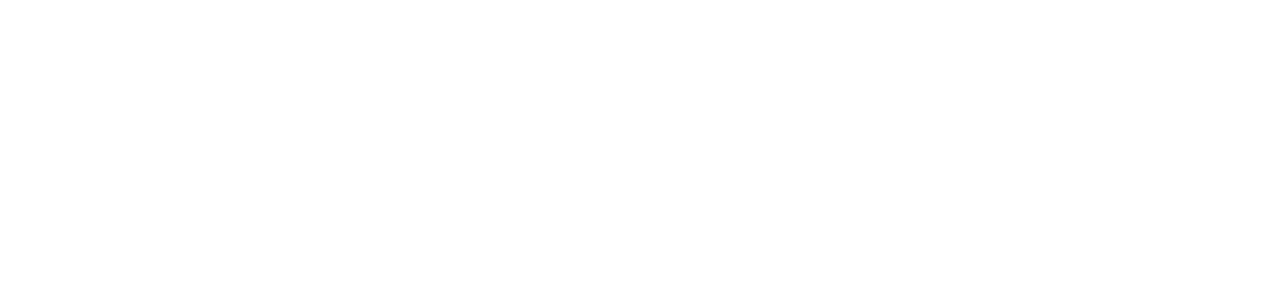
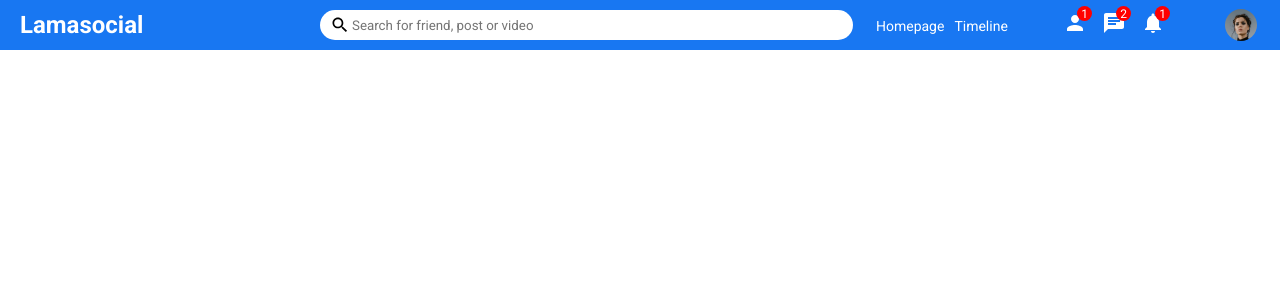
Before and after one commit to pappubarua1/soical-media-app-with-live-conversation, a React (Create React App) app in the folder client/: page / in a window 1280 px wide. Shown: the top 300 px of the page. Built offline with nearby package versions, Linux system fonts and the light colour scheme; the HTML template or start-up script is replaced by a standard one.

Commit message:
updated react files

```diff
--- a/client/src/components/topbar/Topbar.jsx
+++ b/client/src/components/topbar/Topbar.jsx
@@ -1,8 +1,42 @@
-import "./topbar.css"
+import "./topbar.css";
+import { Search, Person, Chat, Notifications } from "@material-ui/icons";
+
 export default function Topbar() {
-    return (
-        <div className="topbarContainer">
-       <div className="topbarLeft"></div>
+  return (
+    <div className="topbarContainer">
+      <div className="topbarLeft">
+        <span className="logo">Lamasocial</span>
+      </div>
+      <div className="topbarCenter">
+        <div className="searchbar">
+          <Search className="searchIcon" />
+          <input
+            placeholder="Search for friend, post or video"
+            className="searchInput"
+          />
         </div>
-    )
+      </div>
+      <div className="topbarRight">
+        <div className="topbarLinks">
+          <span className="topbarLink">Homepage</span>
+          <span className="topbarLink">Timeline</span>
+        </div>
+        <div className="topbarIcons">
+          <div className="topbarIconItem">
+            <Person />
+            <span className="topbarIconBadge">1</span>
+          </div>
+          <div className="topbarIconItem">
+            <Chat />
+            <span className="topbarIconBadge">2</span>
+          </div>
+          <div className="topbarIconItem">
+            <Notifications />
+            <span className="topbarIconBadge">1</span>
+          </div>
+        </div>
+        <img src="/assets/person/1.jpeg" alt="" className="topbarImg"/>
+      </div>
+    </div>
+  );
 }
--- a/client/src/components/topbar/topbar.css
+++ b/client/src/components/topbar/topbar.css
@@ -0,0 +1,96 @@
+.topbarContainer {
+    height: 50px;
+    width: 100%;
+    background-color: #1877f2;
+    display: flex;
+    align-items: center;
+    position: sticky;
+    top: 0;
+    z-index: 999;
+  }
+
+  .topbarLeft {
+    flex: 3;
+  }
+
+  .logo {
+    font-size: 24px;
+    margin-left: 20px;
+    font-weight: bold;
+    color: white;
+    cursor: pointer;
+  }
+
+  .topbarCenter {
+    flex: 5;
+  }
+
+  .searchbar {
+    width: 100%;
+    height: 30px;
+    background-color: white;
+    border-radius: 30px;
+    display: flex;
+    align-items: center;
+  }
+
+  .searchIcon {
+    font-size: 20px !important;
+    margin-left: 10px;
+  }
+
+  .searchInput {
+    border: none;
+    width: 70%;
+  }
+
+  .searchInput:focus {
+    outline: none;
+  }
+
+  .topbarRight {
+    flex: 4;
+    display: flex;
+    align-items: center;
+    justify-content: space-around;
+    color: white;
+  }
+
+  .topbarLink {
+    margin-right: 10px;
+    font-size: 14px;
+    cursor: pointer;
+  }
+
+  .topbarIcons {
+    display: flex;
+  }
+
+  .topbarIconItem {
+    margin-right: 15px;
+    cursor: pointer;
+    position: relative;
+  }
+
+  .topbarIconBadge {
+    width: 15px;
+    height: 15px;
+    background-color: red;
+    border-radius: 50%;
+    color: white;
+    position: absolute;
+    top: -5px;
+    right: -5px;
+    display: flex;
+    align-items: center;
+    justify-content: center;
+    font-size: 12px;
+  }
+
+  .topbarImg {
+    width: 32px;
+    height: 32px;
+    border-radius: 50%;
+    object-fit: cover;
+    cursor: pointer;
+  }
```
